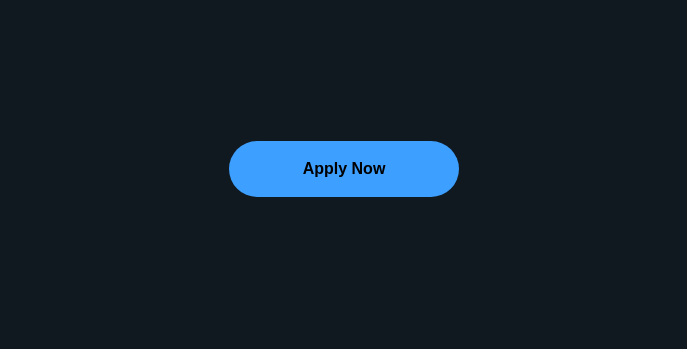
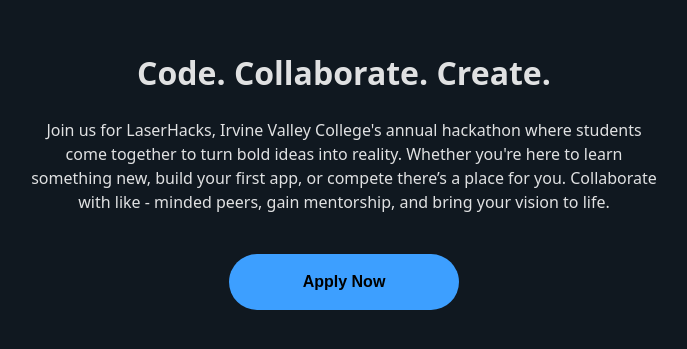
Before and after one commit to olashin1/laserhacks_site, a React (Vite) app: page / in a window 1280 px wide. Shown: the part 231-580 px from the top of the page, without its empty margins (296-983 px from the left). Built offline with nearby package versions, Linux system fonts and the light colour scheme.

Commit message:
added description

```diff
--- a/src/App.jsx
+++ b/src/App.jsx
@@ -2,6 +2,7 @@
 import reactLogo from './assets/react.svg'
 import viteLogo from '/vite.svg'
 import ApplyBtn from './components/ApplyBtn'
+import HeroSection from './components/HeroSection'
 import './App.css'
 
 function App() {
@@ -9,7 +10,7 @@
 
   return (
     <>
-      <ApplyBtn />
+      <HeroSection />
     </>
   );
 }
--- /dev/null
+++ b/src/components/HeroSection.jsx
@@ -0,0 +1,26 @@
+/**
+ * FILE: HeroSection.jsx
+ * This is the hero section of the website
+ * It will show some bold words to set the tone of the site
+ * and it will have a description about IVC's annual hackathon
+ */
+
+import '../styles/HeroSection.css'
+import ApplyBtn from '../components/ApplyBtn'
+
+// GPT generated description
+const description = `Join us for LaserHacks, Irvine Valley College's annual hackathon where students come together
+to turn bold ideas into reality. Whether you're here to learn something new, build your first app, or compete
+ there’s a place for you. Collaborate with like - minded peers, gain mentorship, and bring your vision to life.`;
+
+export default function HeroSection() {
+    return (
+        <>
+            <div className="hero-container">
+                <h1 className="tone-words">Code. Collaborate. Create.</h1>
+                <p className="description">{description}</p>
+            </div>
+            <ApplyBtn />
+        </>
+    )
+}
--- /dev/null
+++ b/src/styles/HeroSection.css
@@ -0,0 +1,4 @@
+.hero-container {
+    width: 50vw;
+    margin-bottom: 40px;
+}
```
Also changed, not shown: src/components/Carousel.jsx (added).
